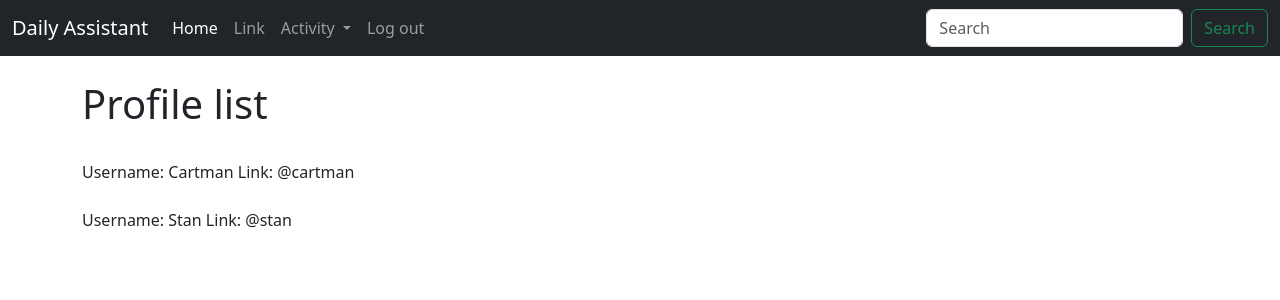
After one commit to LegendGT86/Smedia, a Django app: page /profile_list/ in a window 1280 px wide. The commit adds this page. Shown: the top 300 px of the page. Run offline with Django 3.2, Linux system fonts and the light colour scheme; a user stored in the database is signed in; data comes from the database, SQL or seed files in the repository; both versions use the stored data as it was after the commit.

Commit message:
website profile build

```diff
--- a/socialapp/models.py
+++ b/socialapp/models.py
@@ -1,5 +1,7 @@
 from django.db import models
 from django.contrib.auth.models import User
+from django.db.models.signals import post_save
+from django.dispatch import receiver
 
 #creating A User Profile Model
 #This will associate one user to one profile, on delete all fields cascaded below will be deleted
@@ -8,6 +10,24 @@ from django.contrib.auth.models import User
 class Profile(models.Model):
     user = models.OneToOneField(User, on_delete=models.CASCADE)
     follows = models.ManyToManyField("self",
-                                     related_name="followed_by",
-                                     symmetrical=False,
-                                     blank=True)
+        related_name="followed_by",
+        symmetrical=False,
+        blank=True)
+
+    #auto_now gives us a date last modified
+    date_modified = models.DateTimeField(User, auto_now= True)
+    def __str__(self):
+        return self.user.username
+
+#Create profile when new user signs up
+@receiver(post_save, sender=User)
+def create_profile(sender, instance, created, **kwards):
+    if created:
+        user_profile = Profile(user=instance)
+        user_profile.save()
+        #Have the user follow themselves
+        user_profile.follows.set([instance.profile.id])
+        user_profile.save()
+
+#This does the same task as reciever noted above function
+#post_save.connect(create_profile,sender=User)
--- a/socialapp/templates/navbar.html
+++ b/socialapp/templates/navbar.html
@@ -21,6 +21,7 @@
                 <li><hr class="dropdown-divider"></li>
               <li><a class="dropdown-item" href="#">Calendar</a></li>
               <li><a class="dropdown-item" href="#">Notes</a></li>
+              <li><a class="dropdown-item" href="{% url 'profile_list' %}">Profiles</a></li>
               <li><a class="dropdown-item" href="#">Daily Markets</a></li>
               <li><a class="dropdown-item" href="#">Phonebook</a></li>
               <li><a class="dropdown-item" href="#">View emails</a></li>
--- /dev/null
+++ b/socialapp/templates/profile_list.html
@@ -0,0 +1,16 @@
+{% extends 'base.html' %}
+
+{% block content %}
+    <h1>Profile list</h1>
+<br/>
+
+{% if profiles %}
+    {% for profile in profiles %}
+        Username: {{ profile.user.username }}
+        Link: @{{ profile.user.username|lower }}
+        <br/><br/>
+    {% endfor %}
+
+{% endif %}
+
+{% endblock %}
--- a/socialapp/urls.py
+++ b/socialapp/urls.py
@@ -2,5 +2,6 @@ from django.urls import path
 from . import views
 
 urlpatterns = [
-    path('', views.home, name='home')
+    path('', views.home, name='home'),
+    path('profile_list/', views.profile_list, name='profile_list'),
 ]
--- a/socialapp/views.py
+++ b/socialapp/views.py
@@ -1,5 +1,10 @@
 from django.shortcuts import render
+from .models import Profile
 
 # Create your views here.
 def home(request):
     return render(request, 'home.html', {})
+
+def profile_list(request):
+    profiles = Profile.objects.exclude(user=request.user)
+    return render(request, 'profile_list.html', {"profiles":profiles})
```
Also changed, not shown: socialapp/admin.py (+10 -2 lines), db.sqlite3, socialapp/migrations/0002_profile_date_modified.py (added).
